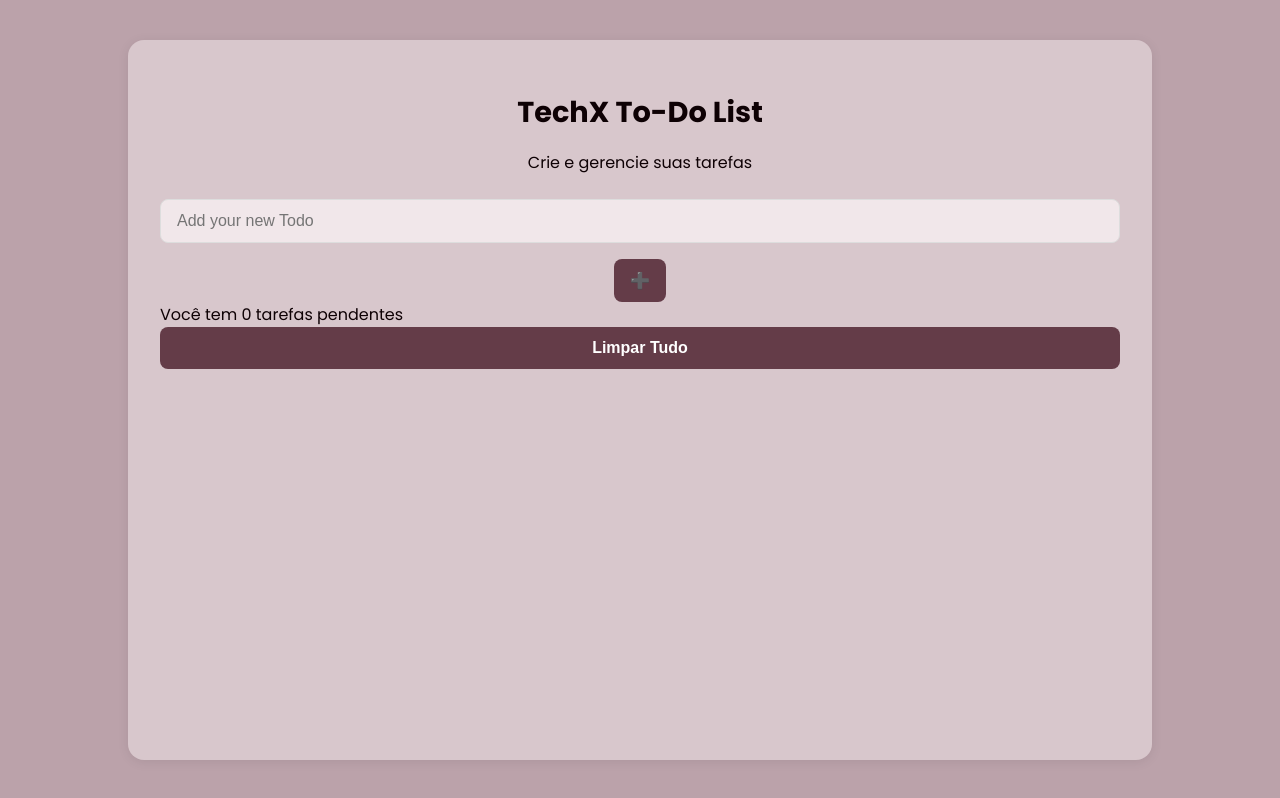
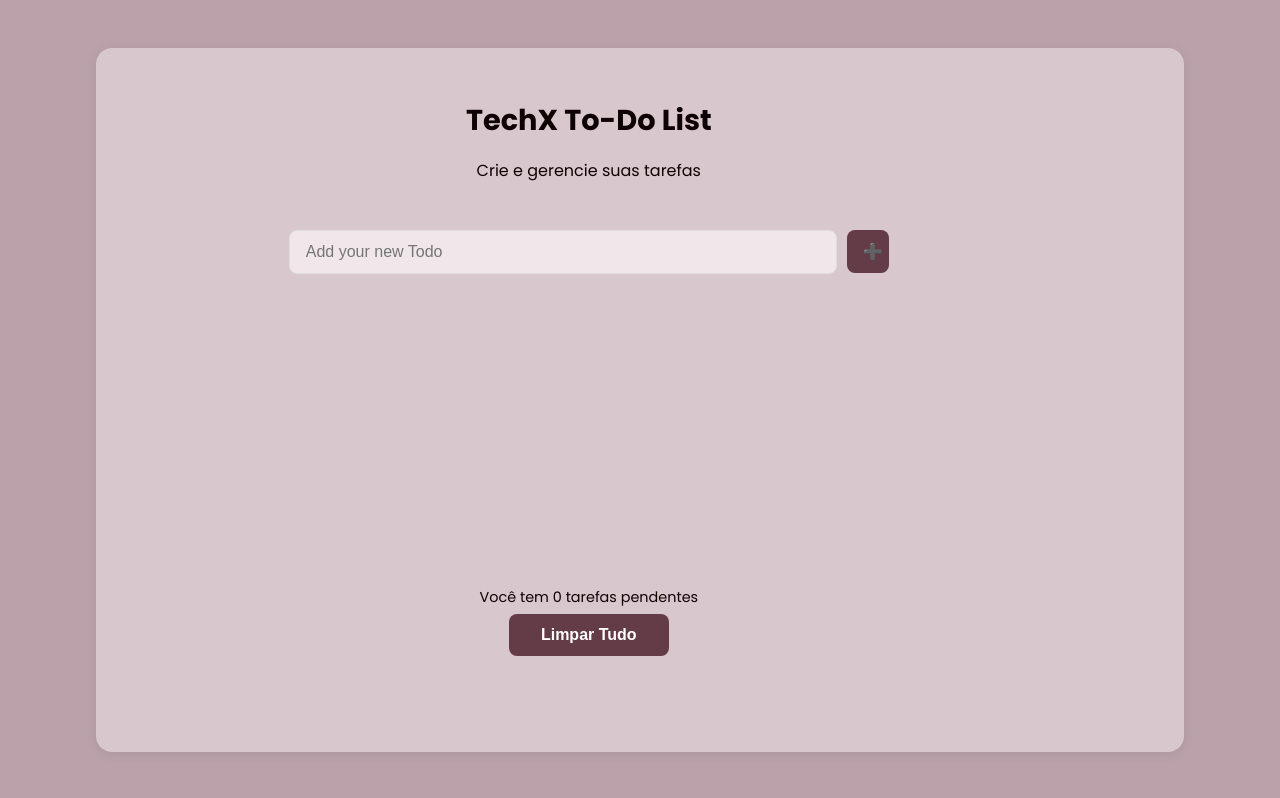
Before and after one commit to WBluan/desafio-essentia-tecnologies, an Angular app in the folder frontend/: page /todo in a window 1280 px wide. Built offline with nearby package versions, Linux system fonts and the light colour scheme.

Commit message:
fix: place todo input buton at input side

```diff
--- a/frontend/src/app/features/todo/todo-component/todo-component.html
+++ b/frontend/src/app/features/todo/todo-component/todo-component.html
@@ -1,11 +1,14 @@
 
-<app-page contentMaxWidth="80%" contentMaxHeight="90%">
+<app-page contentMaxWidth="80%" contentMaxHeight="80%">
+    <div class="todo-container">
         <div class="todo-header">
             <app-title text="TechX To-Do List"></app-title>
             <app-subtitle text="Crie e gerencie suas tarefas"></app-subtitle>
         </div>
 
+        <div class="todo-form">
             <app-input-todo (add)="addTodo($event)"></app-input-todo>
+        </div>
 
         <app-todo-list
             [todos]="todos"
@@ -13,11 +16,12 @@
         >
         </app-todo-list>
 
-    <div class="footer">
+        <div class="todo-footer">
             <span>Você tem {{ todos.length }} tarefas pendentes</span>
             <app-button
                 label="Limpar Tudo"
                 (action)="clearAll()"
             ></app-button>
         </div>
+    </div>
 </app-page>
--- a/frontend/src/app/features/todo/todo-component/todo-component.scss
+++ b/frontend/src/app/features/todo/todo-component/todo-component.scss
@@ -0,0 +1,43 @@
+.todo-container {
+  display: flex;
+  flex-direction: column;
+  align-items: center;
+  gap: 1.2rem;
+  height: 90%;
+  width: 90%;
+}
+
+.todo-header {
+  text-align: center;
+  margin-bottom: 0.2rem;
+
+  app-title {
+    margin-bottom: 0.25rem;
+  }
+}
+
+.todo-form {
+  width: 100%;
+  display: flex;
+  justify-content: center;
+
+  app-input-todo {
+    width: 100%;
+    max-width: 600px;
+  }
+}
+
+.todo-footer {
+  margin-top: auto;
+  display: flex;
+  flex-direction: column;
+  align-items: center;
+  gap: 0.4rem;
+  font-size: 0.9rem;
+  color: #3e2e32;
+
+  app-button {
+    width: 160px;
+    font-size: 0.85rem;
+  }
+}
--- a/frontend/src/app/features/todo/todo-input/todo-input.html
+++ b/frontend/src/app/features/todo/todo-input/todo-input.html
@@ -1,4 +1,8 @@
-<app-form [formGroup]="form" (submitted)="onSubmit()" gap="1rem" align="center">
+<form
+  class="input-todo-form"
+  [formGroup]="form"
+  (ngSubmit)="onSubmit()"
+>
   <custom-input
     formControlName="text"
     placeholder="Add your new Todo"
@@ -9,4 +13,4 @@
     type="submit"
     icon="➕">
   </app-button>
-</app-form>
+</form>
--- a/frontend/src/app/features/todo/todo-input/todo-input.scss
+++ b/frontend/src/app/features/todo/todo-input/todo-input.scss
@@ -0,0 +1,20 @@
+.input-todo-form {
+  display: flex;
+  align-items: center;
+  gap: 0.6rem;
+  width: 100%;
+  background-color: #d8c7cc;
+
+  custom-input {
+    flex: 1;
+  }
+
+  app-button {
+    width: 42px;
+    height: 42px;
+    display: flex;
+    align-items: center;
+    justify-content: center;
+    font-size: 1.1rem;
+  }
+}
--- a/frontend/src/app/shared/components/page/page.scss
+++ b/frontend/src/app/shared/components/page/page.scss
@@ -4,17 +4,20 @@
   display: flex;
   align-items: center;
   justify-content: center;
-  background-color: #BBA2AA;
-  overflow: hidden; // evita scroll desnecessário
+  background-color: #bba2aa;
 }
 
 .page-content {
   width: 100%;
-  max-width: 420px;
+  height: 100%;
+  max-width: 900px;
+  max-height: 90vh;
+  display: flex;
+  flex-direction: column;
+  justify-content: flex-start;
   background: #d8c7cc;
   border-radius: 16px;
+  padding: 2rem;
   box-shadow: 0 2px 12px rgba(0, 0, 0, 0.08);
-  padding: 2rem;
-  box-sizing: border-box;
-  background-color: #d8c7cc;
+  overflow: hidden;
 }
```
Lines whose indentation alone changed are shown as unchanged.
